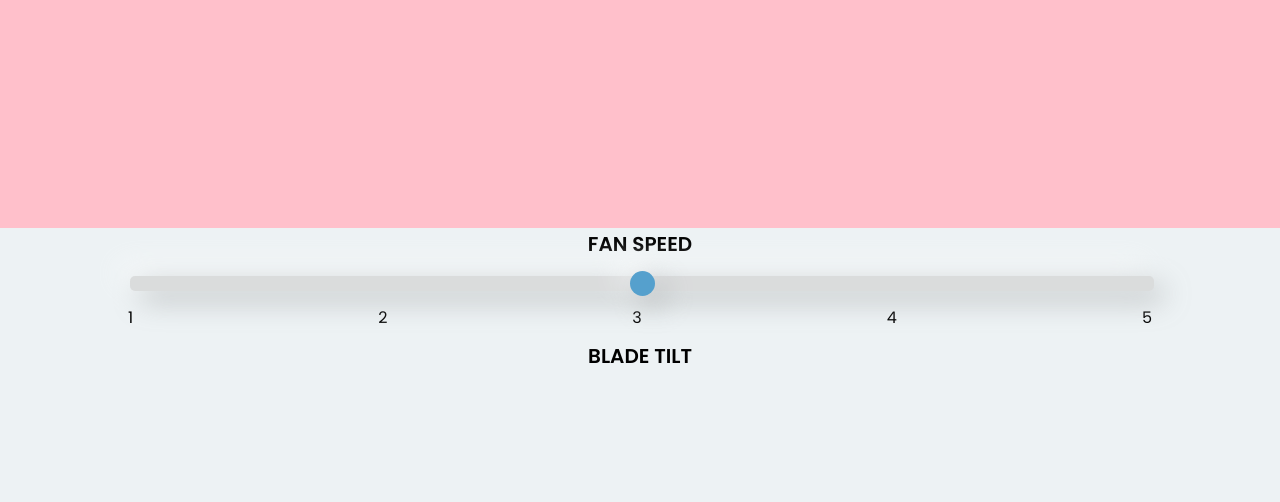
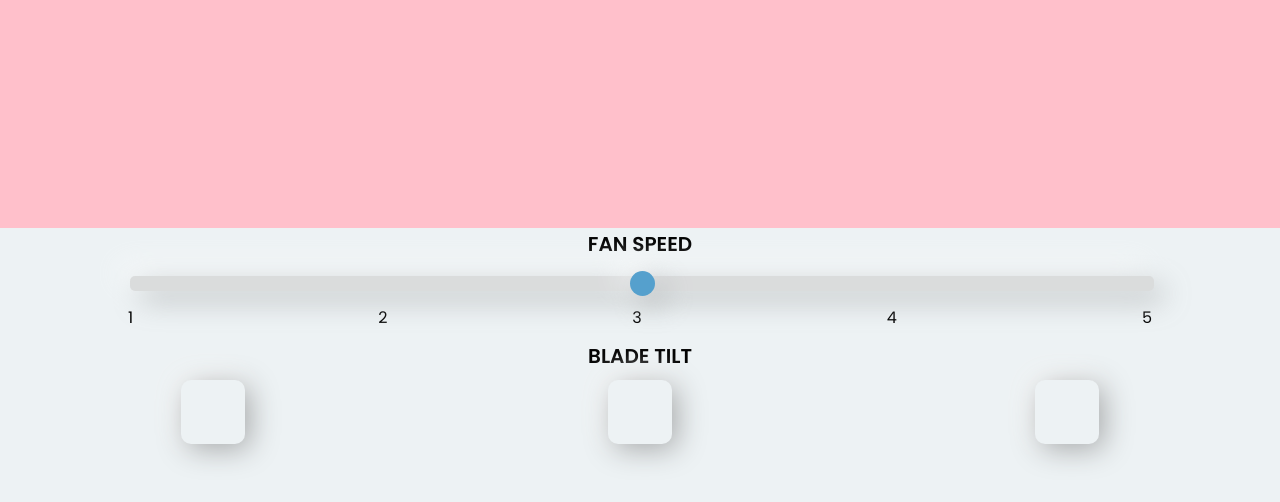
Before and after one commit to Nevohteeb/HVNZ, a plain HTML site: page ventilation.html in a window 1280 px wide. Shown: the part 156-658 px from the top of the page. Drawn offline with Linux system fonts and the light colour scheme.

Commit message:
updated nav

```diff
--- a/ventilation.html
+++ b/ventilation.html
@@ -15,9 +15,11 @@
 <body>
   <!-- NAVIGATION BEGINS -->
   <div class="mobile-nav">
-    <div class="nav-btn-cont">
-      <i class="fa fa-home" aria-hidden="true"></i>
-    </div>
+    <a class="btn-link" href="index.html">
+      <div class="nav-btn-cont">
+        <i class="fa fa-home" aria-hidden="true"></i>
+      </div>
+    </a>
     <div class="nav-logo-cont">
 
     </div>
@@ -63,7 +65,9 @@
     <h4>BLADE TILT</h4>
   </div>
   <div class="blade-btns">
-
+    <div class="blade-btn"></div>
+    <div class="blade-btn"></div>
+    <div class="blade-btn"></div>
   </div>
   <!-- BLADE SECTION ENDS -->
 
```
Also changed, not shown: heating.html (+5 -3 lines).
